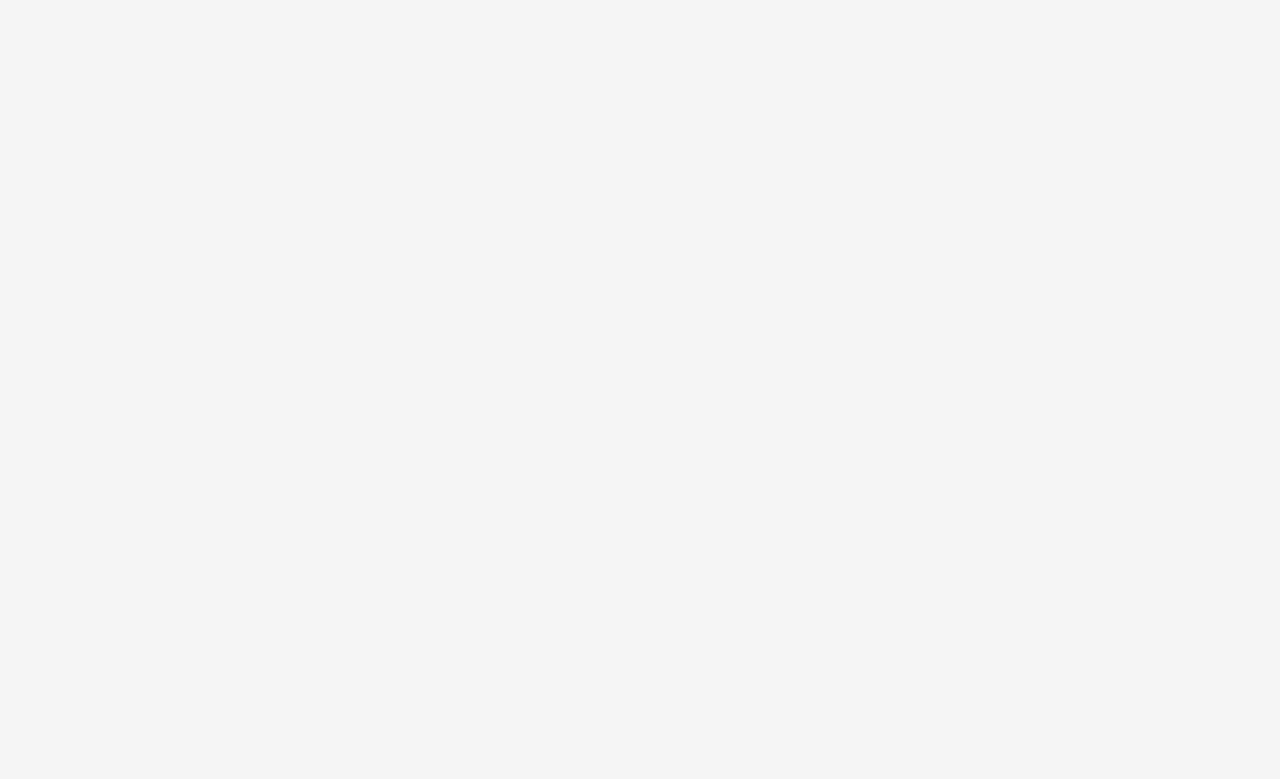
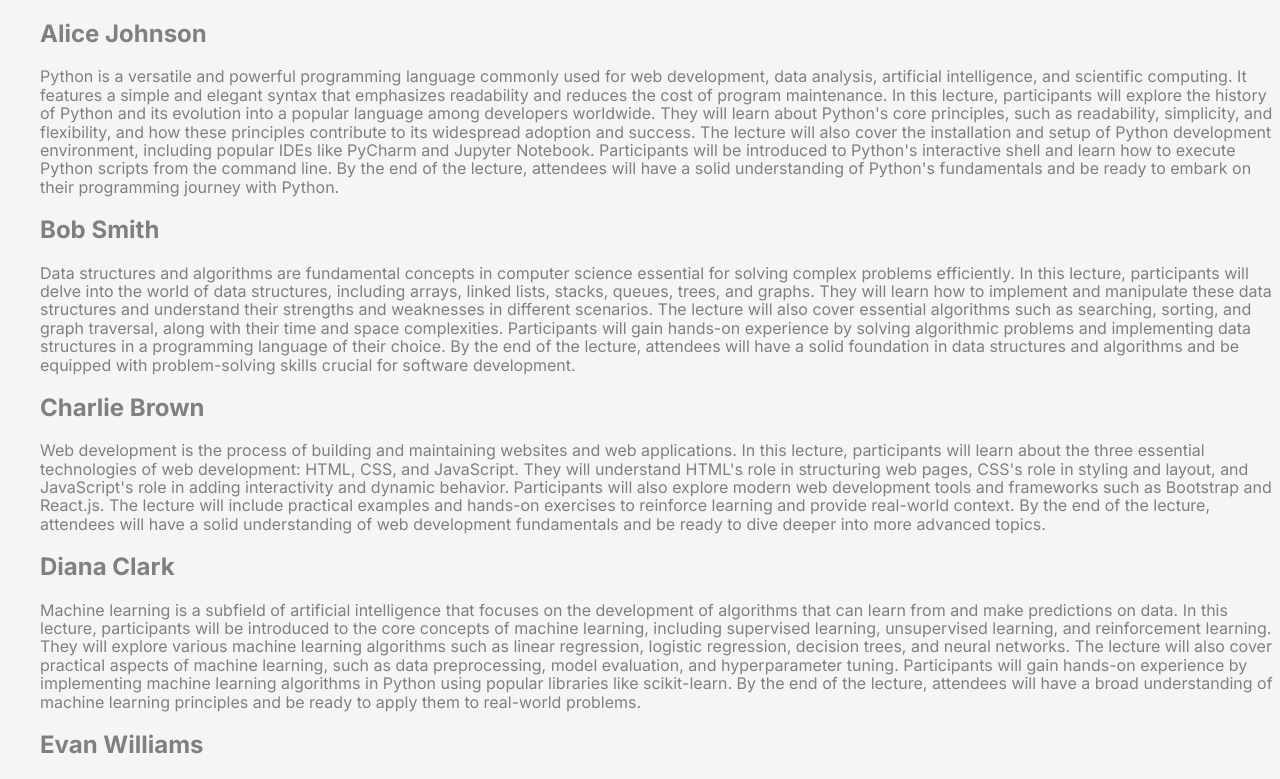
Before and after one commit to LiudmylaBolotova/next-app-test, a Next.js app: page /articles/1 in a window 1280 px wide. Shown: the top 779 px of the page. Built offline with nearby package versions, Linux system fonts and the light colour scheme.

Commit message:
change files routing

```diff
--- a/src/app/(server)/api.ts
+++ b/src/app/(server)/api.ts
@@ -1,14 +1,6 @@
-import lecturers from '../lecturers.json';
+import lecturers from './lecturers.json';
 import Error from '../error';
 
-export function getArticleByName(articleName: string) {
-  const article = lecturers.find((x) => x.name === articleName);
-
-  if (!article) {
-    return "I am bad";
-  }
-
-  return article;
-
-
-  }
+export function getAllLecturers() {
+  return lecturers;
+}
--- a/src/app/articles/[articleName]/page.tsx
+++ b/src/app/articles/[articleName]/page.tsx
@@ -1,15 +1,25 @@
-import lessons from "../../lessons.json";
-import { getArticleByName } from "@/app/(server)/api";
+
+import { getAllLecturers } from "@/app/(server)/api";
 
 
-export default function ArticlePage({params}: Params) {
-
-  const {articleName} = params;
+export default async function ArticlePage() {
 
 
 
-  const obj = getArticleByName(articleName);
+
+  const obj = await getAllLecturers();
 
 
-  console.log(obj)
+  return (
+    <ul>
+      {obj.map((item) => {
+        return (
+          <li key={item.id}>
+            <h2>{item.name}</h2>
+            <p>{item.text}</p>
+          </li>
+        )
+      })}
+    </ul>
+  )
 }
```
Also changed, not shown: src/app/(server)/lecturers.json (renamed from src/app/lecturers.json).
